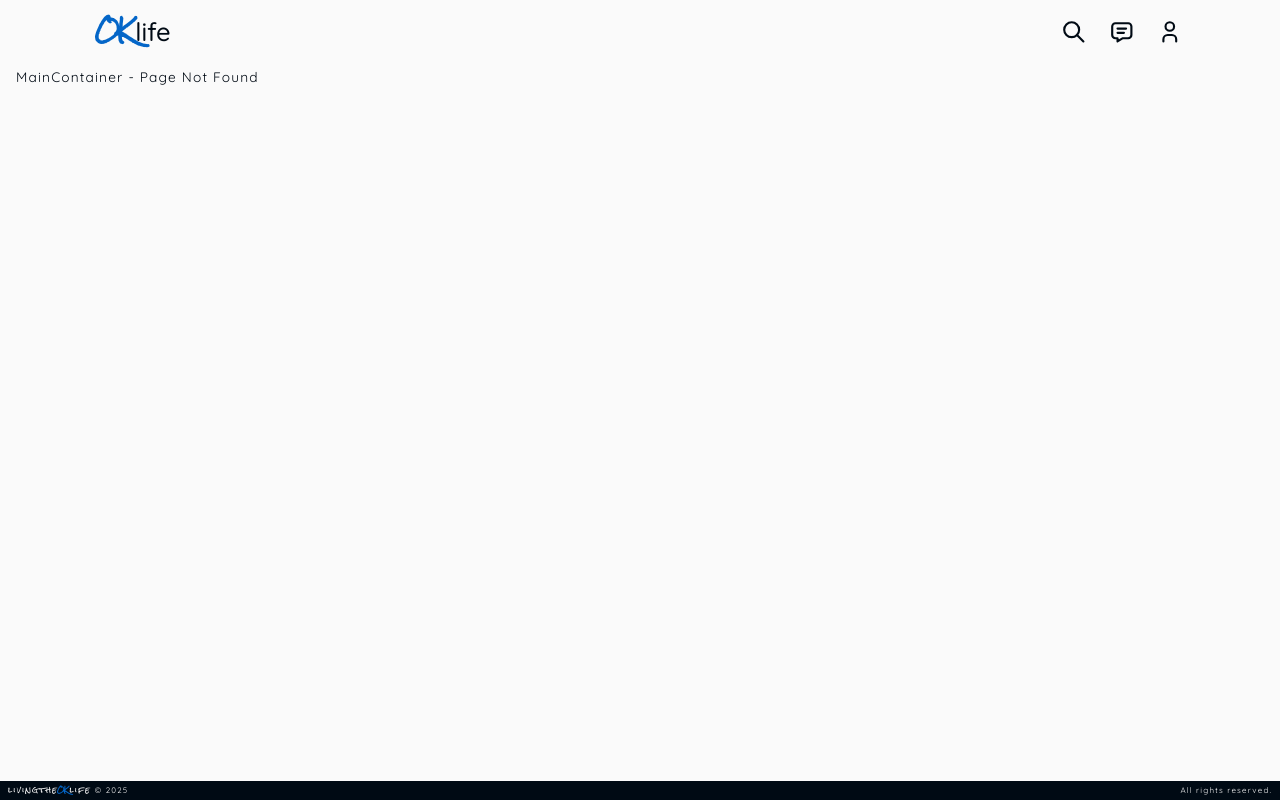
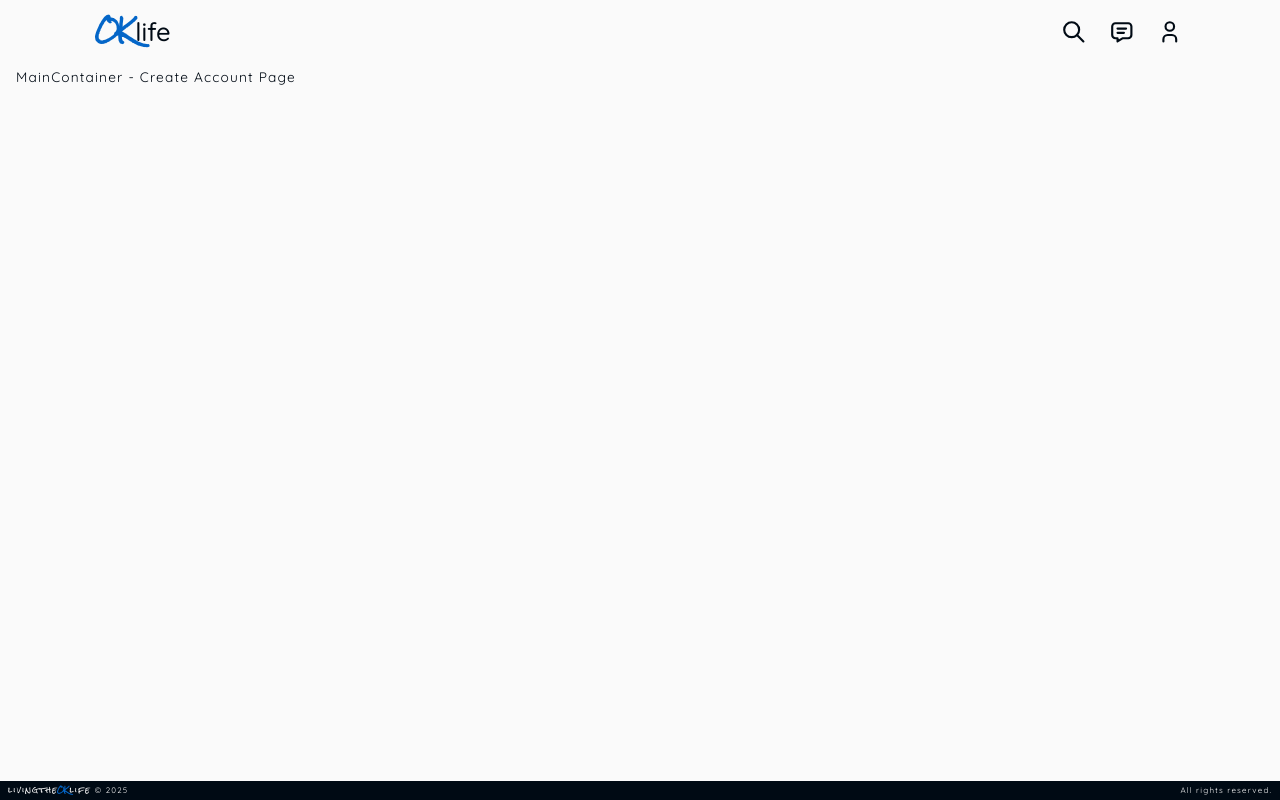
Before and after one commit to livingtheOKlife/oklife, a React (Vite) app in the folder client/: page /create-account in a window 1280 px wide. Before the commit this address led to /page-not-found. Built offline with nearby package versions, Linux system fonts and the light colour scheme.

Commit message:
feat[client]: add authentication route - initial create account page

```diff
--- a/client/src/main.tsx
+++ b/client/src/main.tsx
@@ -7,6 +7,7 @@ import { AppProvider } from './context/app/AppProvider.tsx'
 import App from './App.tsx'
 import './index.css'
 import HomePage from './pages/HomePage.tsx'
+import CreateAccountPage from './pages/CreateAccountPage.tsx'
 import PageNotFoundPage from './pages/PageNotFoundPage.tsx'
 
 /**------------------------------ browser router
@@ -21,6 +22,7 @@ const router = createBrowserRouter(
   createRoutesFromElements(
     <Route path='/' element={<App />}>
       <Route index path='/' element={<HomePage />} />
+      <Route path='/create-account' element={<CreateAccountPage />} />
       <Route path='/page-not-found' element={<PageNotFoundPage />} />
       <Route path='/*' element={<Navigate to="/page-not-found" replace />} />
     </Route>
--- /dev/null
+++ b/client/src/pages/CreateAccountPage.tsx
@@ -0,0 +1,19 @@
+import MainContainer from '../components/layout/MainContainer'
+
+/**------------------------------ create account page
+ *
+ * @name CreateAccountPage
+ * @function
+ * @route /create-account
+ * @requires MainContainer
+ * @returns main container component for the sign in page
+ *
+ * --------------- */
+
+const CreateAccountPage = () => {
+  return (
+    <MainContainer page='create-account-page'>MainContainer - Create Account Page</MainContainer>
+  )
+}
+
+export default CreateAccountPage
```
